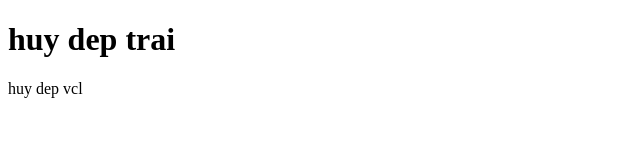
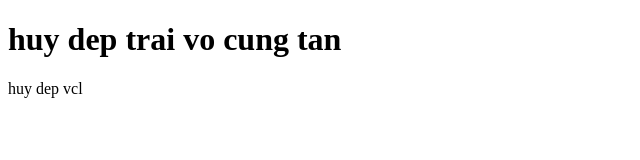
Before and after one commit to Skhachuy/test, a plain HTML site: page index.html in a window 1280 px wide. Shown: the whole page, without its empty margins (0-640 px from the left). Drawn offline with Linux system fonts and the light colour scheme.

Commit message:
Update index.html

```diff
--- a/index.html
+++ b/index.html
@@ -6,7 +6,7 @@
     <title>Document</title>
 </head>
 <body>
-    <h1>huy dep trai</h1>
+    <h1>huy dep trai vo cung tan</h1>
     <p>huy dep vcl</p>
 </body>
 </html>
```
